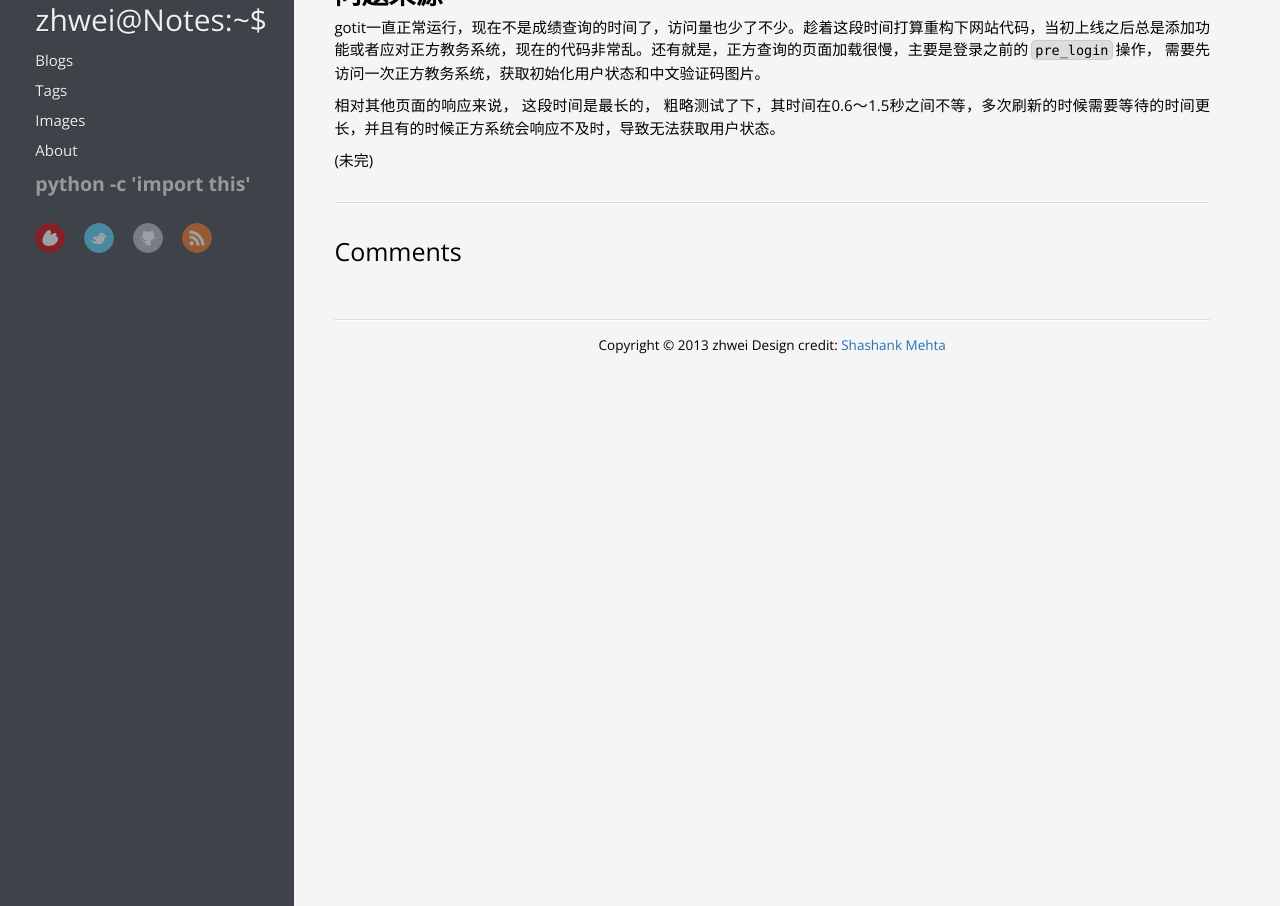
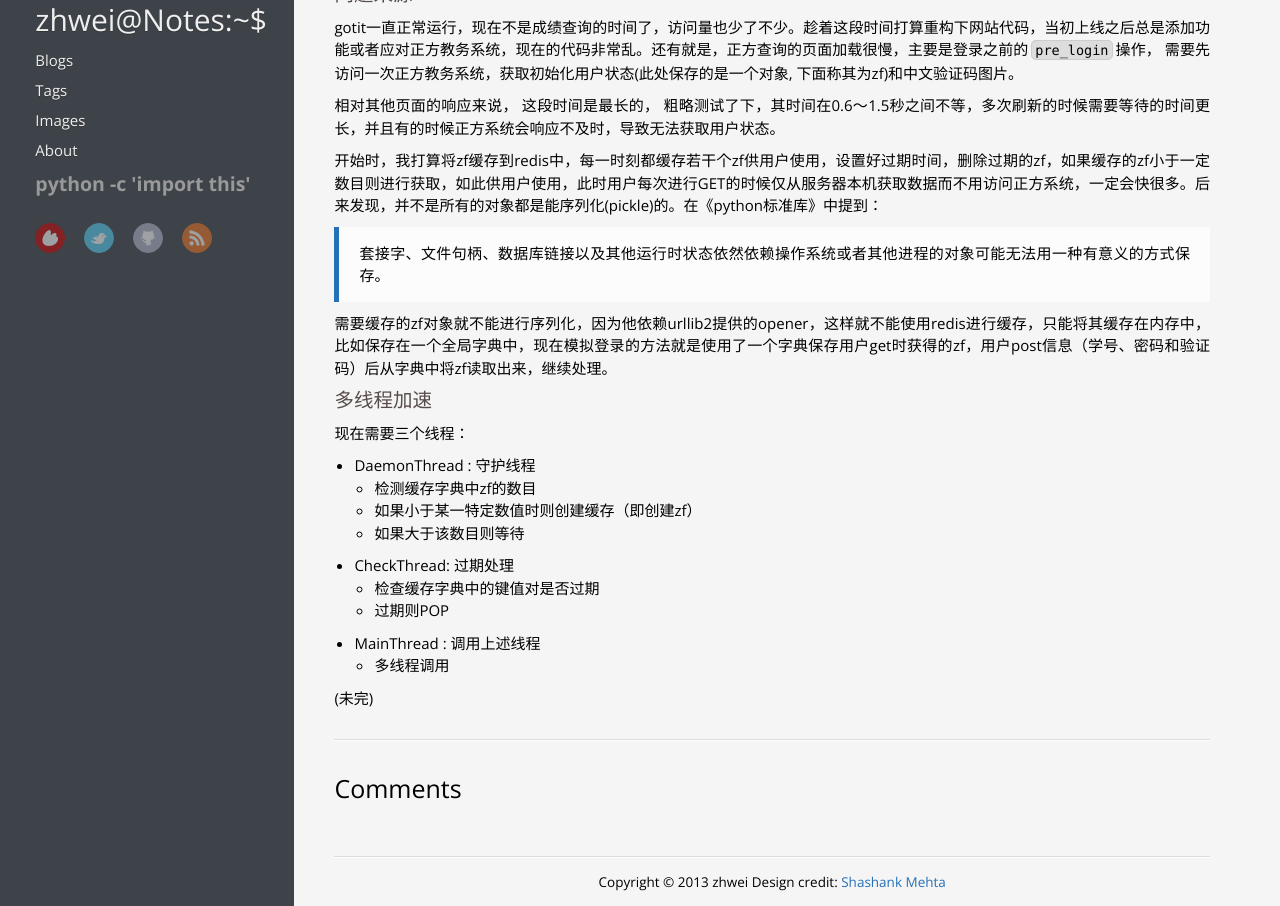
Before and after one commit to zhwei/zhwei.github.com, a Jekyll site: the page built from _posts/2013-09-13-gotit-acceletate-threadings-and-cache.markdown, in a window 1280 px wide and 1117 px high, cut to the strip 211-1117 px from the top of the window. Built offline with Jekyll 4.4.1, drawn with Linux system fonts in a browser that asks for light colours; nearby versions of some CDN libraries; Markdown is read by kramdown in place of the engine named in the settings; comment, search, counter and statistics services are not loaded.

Commit message:
not over

```diff
--- a/_posts/2013-09-13-gotit-acceletate-threadings-and-cache.markdown
+++ b/_posts/2013-09-13-gotit-acceletate-threadings-and-cache.markdown
@@ -8,11 +8,37 @@ menu: true
 ---
 
 
-# 问题来源
+## 问题来源
 
-gotit一直正常运行，现在不是成绩查询的时间了，访问量也少了不少。趁着这段时间打算重构下网站代码，当初上线之后总是添加功能或者应对正方教务系统，现在的代码非常乱。还有就是，正方查询的页面加载很慢，主要是登录之前的`pre_login`操作， 需要先访问一次正方教务系统，获取初始化用户状态和中文验证码图片。
+gotit一直正常运行，现在不是成绩查询的时间了，访问量也少了不少。趁着这段时间打算重构下网站代码，当初上线之后总是添加功能或者应对正方教务系统，现在的代码非常乱。还有就是，正方查询的页面加载很慢，主要是登录之前的`pre_login`操作， 需要先访问一次正方教务系统，获取初始化用户状态(此处保存的是一个对象, 下面称其为zf)和中文验证码图片。
 
 相对其他页面的响应来说， 这段时间是最长的， 粗略测试了下，其时间在0.6～1.5秒之间不等，多次刷新的时候需要等待的时间更长，并且有的时候正方系统会响应不及时，导致无法获取用户状态。
 
+开始时，我打算将zf缓存到redis中，每一时刻都缓存若干个zf供用户使用，设置好过期时间，删除过期的zf，如果缓存的zf小于一定数目则进行获取，如此供用户使用，此时用户每次进行GET的时候仅从服务器本机获取数据而不用访问正方系统，一定会快很多。后来发现，并不是所有的对象都是能序列化(pickle)的。在《python标准库》中提到：
+
+> 套接字、文件句柄、数据库链接以及其他运行时状态依然依赖操作系统或者其他进程的对象可能无法用一种有意义的方式保存。
+
+需要缓存的zf对象就不能进行序列化，因为他依赖urllib2提供的opener，这样就不能使用redis进行缓存，只能将其缓存在内存中，比如保存在一个全局字典中，现在模拟登录的方法就是使用了一个字典保存用户get时获得的zf，用户post信息（学号、密码和验证码）后从字典中将zf读取出来，继续处理。
+
+
+## 多线程加速
+
+现在需要三个线程：
+
++ DaemonThread : 守护线程
+
+  - 检测缓存字典中zf的数目
+  - 如果小于某一特定数值时则创建缓存（即创建zf）
+  - 如果大于该数目则等待
+
++ CheckThread: 过期处理
+
+  - 检查缓存字典中的键值对是否过期
+  - 过期则POP
+
++ MainThread : 调用上述线程
+
+  - 多线程调用
+
 
 (未完)
--- a/stylesheets/self.css
+++ b/stylesheets/self.css
@@ -6,7 +6,7 @@
     margin-right: 5px;
     margin-bottom: 5px;
     overflow: hidden;
-    padding: 6px 13px 6px 19px;
+    padding: 0px 3px 2px 3px;
     position: relative;
     vertical-align: middle;
     display: inline-block;
--- a/tags.html
+++ b/tags.html
@@ -9,11 +9,8 @@ title: Tags
 <br />
 <div itemscope itemtype="http://schema.org/Blog">
   {% for tag in site.tags %}
-
     <a class="selftag" href="#{{ tag[0] }}">{{ tag[0] }}</a>
-
   {% endfor %}
-
 </div>
 <br />
 <br />
```
Lines whose indentation alone changed are shown as unchanged.
